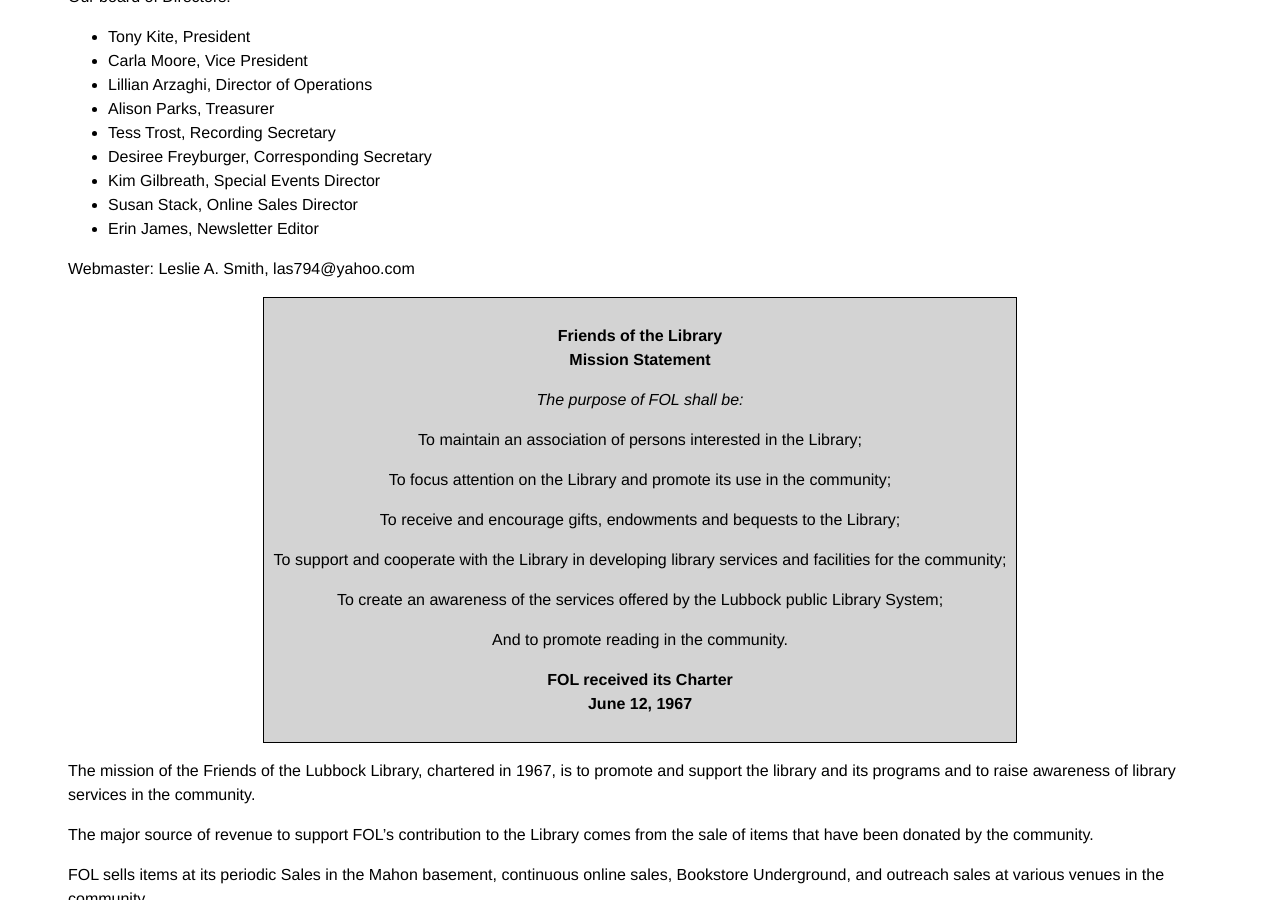
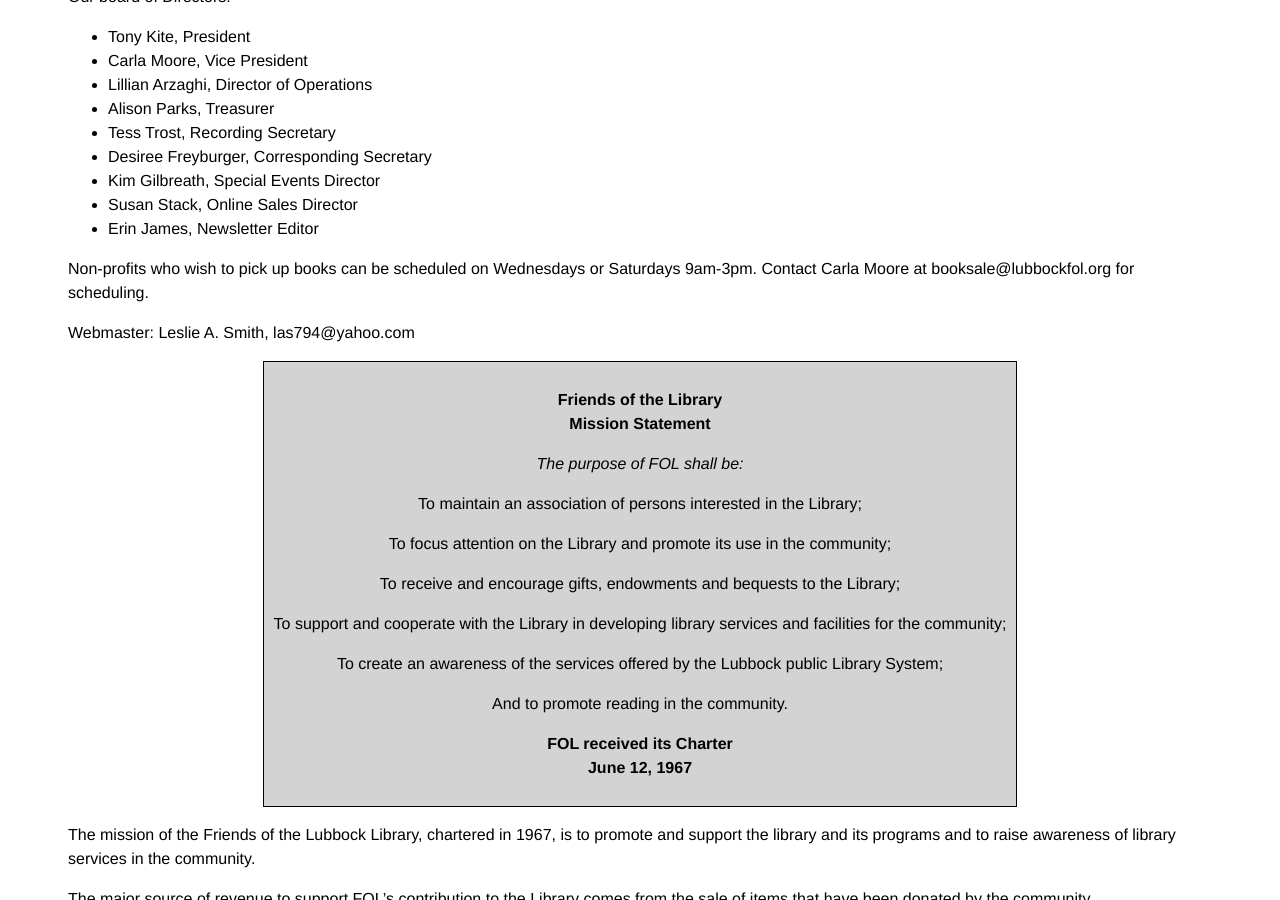
Before and after one commit to lubbockfol/lubbockfol.github.io, a Jekyll site: the page contact.html, which Jekyll copies as it is, in a window 1280 px wide and 900 px high, scrolled down 361 px. Built offline with Jekyll 4.4.1, drawn with Linux system fonts in a browser that asks for light colours.

Commit message:
Update contact.html

```diff
--- a/contact.html
+++ b/contact.html
@@ -45,6 +45,10 @@
 	<li>Susan Stack, Online Sales Director</li>
 	<li>Erin James, Newsletter Editor</li>
 </ul>
+
+<p>Non-profits who wish to pick up books can be scheduled on Wednesdays or Saturdays 9am-3pm.
+	Contact Carla Moore at booksale@lubbockfol.org for scheduling.</p>
+
 <p>Webmaster: Leslie A. Smith, las794@yahoo.com</p>
 
 <div align="center">
```
